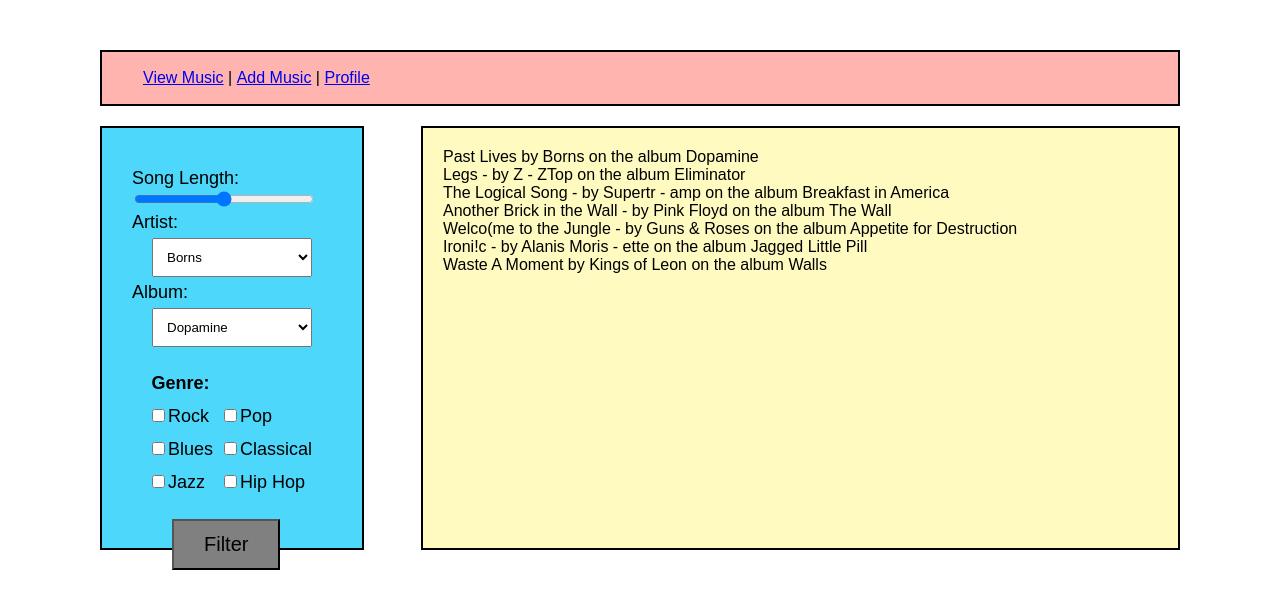
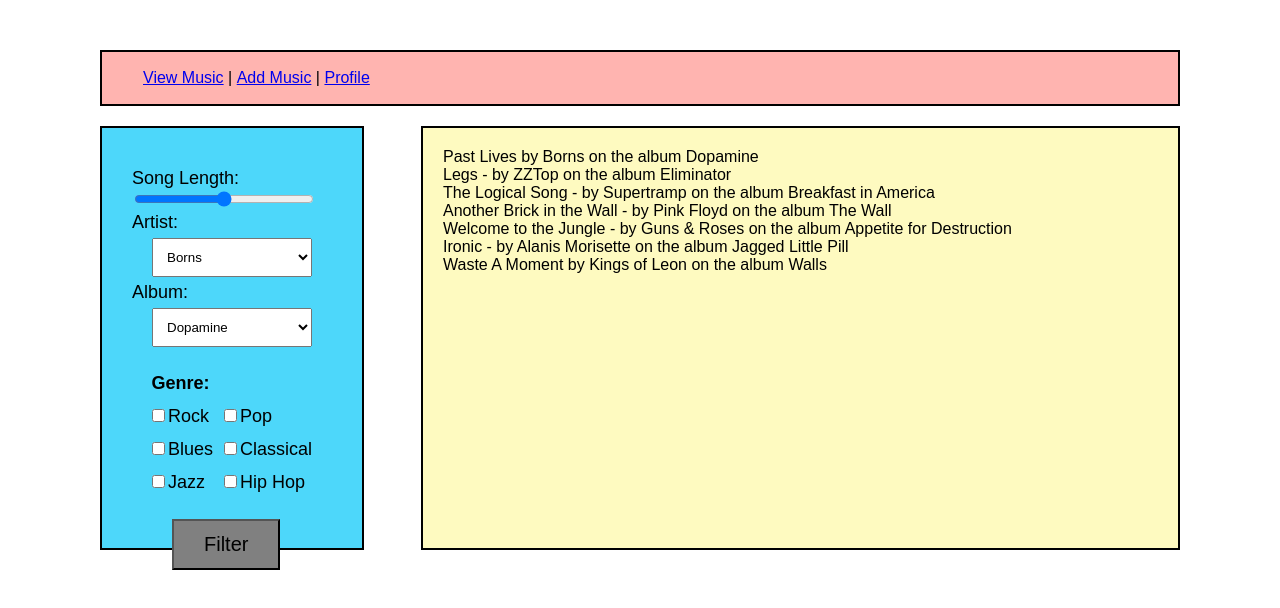
Before and after one commit to whitneycormack/MusicHistory2, a plain HTML site: page index.html in a window 1280 px wide. Drawn offline with Linux system fonts and the light colour scheme.

Commit message:
completed exercise

```diff
--- a/songs.js
+++ b/songs.js
@@ -12,7 +12,8 @@
 songs.push("Waste A Moment by Kings of Leon on the album Walls");
 
 for (var i = 0; i <= songs.length; i++) {
-  var newSongs = songs[i].replace(/\*|\>|\(\!|\@/g, " - " );
+  var newSongs = songs[i].replace(/>/g, " - " ).replace(/[!*\(@]/g, "");
+  // remember to put characters in brackets so it looks at the whole group
   console.log("newSongs", newSongs);
   document.getElementById("songs").innerHTML += `<div>${newSongs}</div>`;
 }
--- a/style.css
+++ b/style.css
@@ -14,8 +14,6 @@
 /*whole page container*/
 #main-container {
   font-family: sans-serif;
-  /*width: 90%;*/
-  /*border: 2px solid black;*/
   margin: 30px 40px;
  }
 
```
